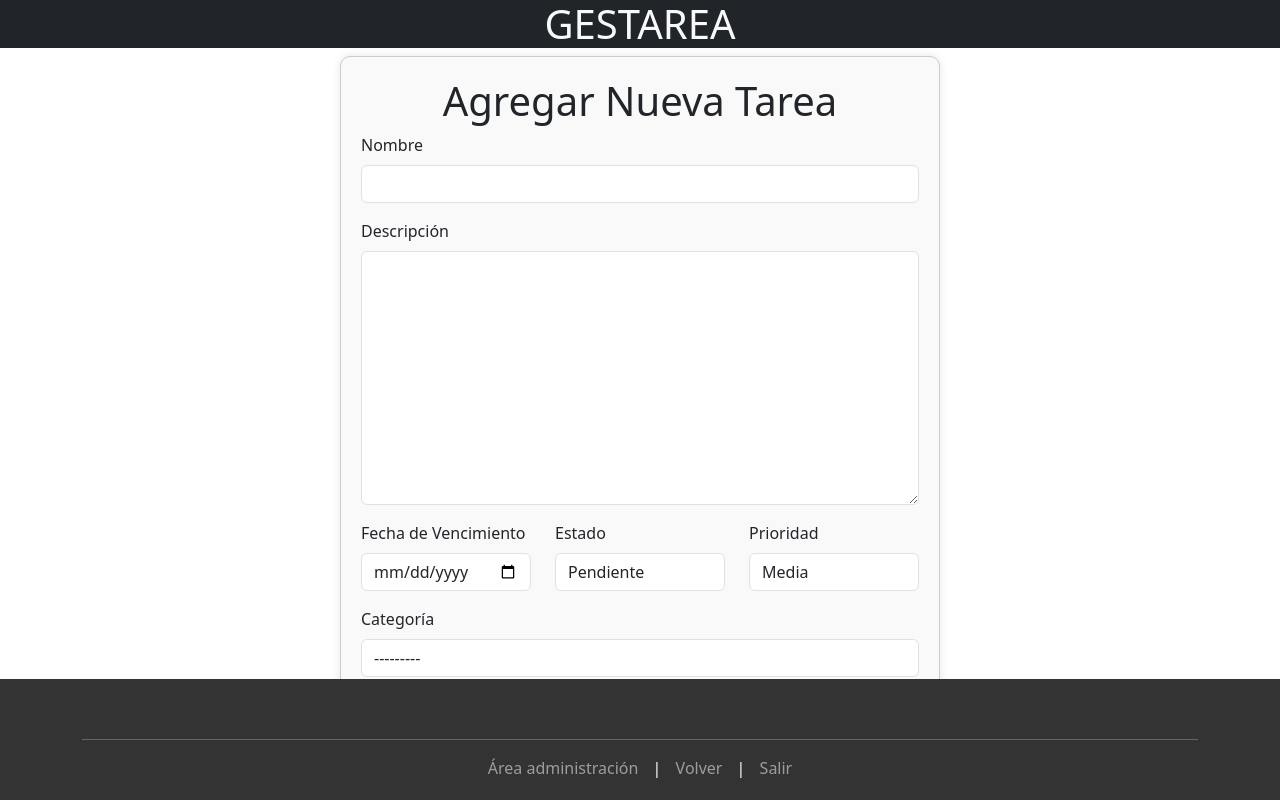
After one commit to elprofedotti/GT, a Django app: page /agregar_tarea/ in a window 1280 px wide. The commit adds this page. Run offline with Django 4.2, Linux system fonts and the light colour scheme; a user stored in the database is signed in; data comes from the database, SQL or seed files in the repository; both versions use the stored data as it was after the commit.

Commit message:
mejoras front, agregado algo SQL

```diff
--- a/p_gestarea/p_gestarea/settings.py
+++ b/p_gestarea/p_gestarea/settings.py
@@ -30,7 +30,7 @@ SECRET_KEY = 'django-insecure-nb4rqh150-%-(o5$!6^=xo!c+2x@372o@zng+l7t9e@ruxe7@2
 DEBUG = True
 
 #aca configuro para entrar a la app desde otras compus de la red. Atento al ip que puede cambiar!!
-ALLOWED_HOSTS = ['127.0.0.1','192.168.1.39']
+ALLOWED_HOSTS = ['127.0.0.1','192.168.1.41']
 
 
 # Application definition
@@ -109,7 +109,7 @@ AUTH_PASSWORD_VALIDATORS = [
 # Internationalization
 # https://docs.djangoproject.com/en/4.2/topics/i18n/
 
-LANGUAGE_CODE = 'en-us'
+LANGUAGE_CODE = 'es'
 
 TIME_ZONE = 'UTC'
 
--- a/p_gestarea/tareas/forms.py
+++ b/p_gestarea/tareas/forms.py
@@ -1,5 +1,5 @@
 from django import forms
-from .models import Tarea
+from .models import Tarea, Categoria
 
 #class TareaForm(forms.ModelForm):
     # class Meta:
@@ -21,3 +21,21 @@ class CambioTareaForm(forms.Form):
     estado = forms.ChoiceField(choices=OPCIONES_ESTADO)
     visibilidad = forms.ChoiceField(choices=OPCIONES_VISIBILIDAD)
     comentario = forms.CharField(widget=forms.Textarea, required=False)
+
+class TareaForm(forms.ModelForm):
+    class Meta:
+        model = Tarea
+        fields = ['nombre', 'descripcion', 'fecha_vencimiento', 'estado', 'prioridad', 'categoria', 'es_publica']
+        widgets = {
+            'fecha_vencimiento': forms.DateInput(attrs={'type': 'date'}),
+        }
+
+
+class TareaFormSQL(forms.ModelForm):
+    nombre = forms.CharField(max_length=200)
+    descripcion = forms.CharField(widget=forms.Textarea)
+    fecha_vencimiento = forms.DateTimeField(widget=forms.DateInput(attrs={'type': 'date'}))
+    estado = forms.ChoiceField(choices=[('PENDIENTE', 'Pendiente'), ('EN_PROGRESO', 'En Progreso'), ('COMPLETADA', 'Completada')])
+    prioridad = forms.ChoiceField(choices=[('BAJA', 'Baja'), ('MEDIA', 'Media'), ('ALTA', 'Alta')])
+    categoria = forms.ModelChoiceField(queryset=Categoria.objects.all())
+    es_publica = forms.BooleanField(required=False)
--- a/p_gestarea/tareas/templates/base_generic.html
+++ b/p_gestarea/tareas/templates/base_generic.html
@@ -45,6 +45,15 @@
         .login-container input[type="submit"]:hover {
             background-color: #0056b3;
         }
+        .form-container {
+            max-width: 600px;
+            margin: 0 auto;
+            padding: 20px;
+            border: 1px solid #ccc;
+            border-radius: 10px;
+            background-color: #f9f9f9;
+            box-shadow: 0 0 10px rgba(0, 0, 0, 0.1);
+        }
         footer {
             background-color: #333;
             color: white;
@@ -64,6 +73,9 @@
         }
     </style>
     <script src="https://cdn.jsdelivr.net/npm/bootstrap@5.3.1/dist/js/bootstrap.bundle.min.js" integrity="sha384-HwwvtgBNo3bZJJLYd8oVXjrBZt8cqVSpeBNS5n7C8IVInixGAoxmnlMuBnhbgrkm" crossorigin="anonymous"></script>
+    <script src="https://code.jquery.com/jquery-3.6.0.min.js"></script>
+    <script src="https://cdnjs.cloudflare.com/ajax/libs/bootstrap-datepicker/1.9.0/js/bootstrap-datepicker.min.js"></script>
+
 </head>
 <body>
     <header>
@@ -98,5 +110,14 @@
             {% endif %}
         </div>
     </footer>
+
+    <script>
+        // $(document).ready(function(){
+        //     $('#id_fecha_vencimiento').datepicker({
+        //         format: 'yyyy-mm-dd',
+        //         autoclose: true
+        //     });
+        // });
+    </script>
 </body>
 </html>
--- a/p_gestarea/tareas/templates/inicio.html
+++ b/p_gestarea/tareas/templates/inicio.html
@@ -1,11 +1,13 @@
 {% extends "base_generic.html" %}
 
 {% block content %}
-<center><h1>Bienvenido ADMINISTRADOR!</h1></center>
+<center><h1>Dashboard ADMINISTRADOR!</h1></center>
 <br>
 <h2>Total de tareas: {{ tareas_tot }}</h2>
 <br>
+<a href="{% url 'agregar_tarea' %}" class="btn btn-success">Agregar Nueva Tarea</a>
 
+<br><hr>
 <!-- pendientes  -->
 <div class="accordion" id="accordionExample">
 <div class="accordion-item">
--- /dev/null
+++ b/p_gestarea/tareas/templates/tareas/agregar_tarea.html
@@ -0,0 +1,43 @@
+{% extends "base_generic.html" %}
+{% load form_extras %}  <!-- Aquí cargamos el filtro -->
+
+{% block content %}
+<div class="container form-container">
+    <h1 class="text-center">Agregar Nueva Tarea</h1>
+    <form method="post">
+        {% csrf_token %}
+        <div class="mb-3">
+            <label for="id_nombre" class="form-label">Nombre</label>
+            {{ form.nombre|add_class:"form-control" }}
+        </div>
+        <div class="mb-3">
+            <label for="id_descripcion" class="form-label">Descripción</label>
+            {{ form.descripcion|add_class:"form-control" }}
+        </div>
+        <div class="row">
+            <div class="col-md-4 mb-3">
+                <label for="id_fecha_vencimiento" class="form-label">Fecha de Vencimiento</label>
+                <!-- {{ form.fecha_vencimiento|add_class:"form-control" }} -->
+                {{ form.fecha_vencimiento|add_class:"form-control" }}
+            </div>
+            <div class="col-md-4 mb-3">
+                <label for="id_estado" class="form-label">Estado</label>
+                {{ form.estado|add_class:"form-control" }}
+            </div>
+            <div class="col-md-4 mb-3">
+                <label for="id_prioridad" class="form-label">Prioridad</label>
+                {{ form.prioridad|add_class:"form-control" }}
+            </div>
+        </div>
+        <div class="mb-3">
+            <label for="id_categoria" class="form-label">Categoría</label>
+            {{ form.categoria|add_class:"form-control" }}
+        </div>
+        <div class="mb-3 form-check">
+            {{ form.es_publica|add_class:"form-check-input" }}
+            <label for="id_es_publica" class="form-check-label">Es Pública</label>
+        </div>
+        <button type="submit" class="btn btn-primary w-100">Guardar Tarea</button>
+    </form>
+</div>
+{% endblock %}
--- /dev/null
+++ b/p_gestarea/tareas/templatetags/form_extras.py
@@ -0,0 +1,9 @@
+# tareas/templatetags/form_extras.py
+
+from django import template
+
+register = template.Library()
+
+@register.filter(name='add_class')
+def add_class(field, css):
+    return field.as_widget(attrs={"class": css})
--- a/p_gestarea/tareas/urls.py
+++ b/p_gestarea/tareas/urls.py
@@ -5,6 +5,7 @@ from . import views
 
 urlpatterns = [
     path('', views.inicio, name='inicio'),
+    path('inicio', views.inicio, name='inicio'),
     path('tareas/', views.lista_tareas, name='lista_tareas'),
     path('tareas/<int:id_tarea>/', views.detalle_tarea, name='detalle_tarea'),
     path('cambiar_estado_tarea/<int:tarea_id>/', views.cambiar_estado_tarea, name='cambiar_estado_tarea'),
@@ -16,4 +17,6 @@ urlpatterns = [
 	path('admin/', views.inicio_sesion, name='admin'),
     path('logout/', LogoutView.as_view(), name='logout'),
 	path('chau/', views.chau, name='chau'),
+	path('agregar_tarea/', views.agregar_tarea, name='agregar_tarea'),
+	path('agregar_tareaSQL/', views.agregar_tarea, name='agregar_tareaSQL'),
 ]
--- a/p_gestarea/tareas/views.py
+++ b/p_gestarea/tareas/views.py
@@ -3,8 +3,11 @@ from .models import Tarea, Comentario, Categoria
 from django.contrib.auth.models import User
 from django.contrib.auth import authenticate, login
 from django.contrib.auth.forms import UserCreationForm
-from .forms import CambioTareaForm
+from .forms import CambioTareaForm, TareaFormSQL, TareaForm
+from django.db import connection
+
 from django.db.models import Q
+
 
 
 def inicio(request):
@@ -140,3 +143,47 @@ def admin(request):
 
 def chau(request):
 	return render(request, 'tareas/inicio.html')
+
+def agregar_tarea(request):
+    if not request.user.is_authenticated:
+        return redirect('inicio_sesion')
+
+    if request.method == 'POST':
+        form = TareaForm(request.POST)
+        if form.is_valid():
+            nueva_tarea = form.save(commit=False)
+            nueva_tarea.asignada_a = request.user  # Se asigna la tarea al usuario actual
+            nueva_tarea.save()
+            return redirect('inicio')
+    else:
+        form = TareaForm()
+
+    return render(request, 'tareas/agregar_tarea.html', {'form': form})
+
+def agregar_tareaSQL(request):
+    if not request.user.is_authenticated:
+        return redirect('inicio_sesion')
+
+    if request.method == 'POST':
+        form = TareaForm(request.POST)
+        if form.is_valid():
+            nombre = form.cleaned_data['nombre']
+            descripcion = form.cleaned_data['descripcion']
+            fecha_vencimiento = form.cleaned_data['fecha_vencimiento']
+            estado = form.cleaned_data['estado']
+            prioridad = form.cleaned_data['prioridad']
+            categoria_id = form.cleaned_data['categoria'].id
+            es_publica = form.cleaned_data['es_publica']
+            asignada_a_id = request.user.id
+
+            with connection.cursor() as cursor:
+                cursor.execute('''
+                    INSERT INTO tareas_tarea (nombre, descripcion, fecha_vencimiento, estado, prioridad, categoria_id, asignada_a_id, es_publica)
+                    VALUES (%s, %s, %s, %s, %s, %s, %s, %s)
+                ''', [nombre, descripcion, fecha_vencimiento, estado, prioridad, categoria_id, asignada_a_id, es_publica])
+
+            return redirect('lista_tareas')
+    else:
+        form = TareaForm()
+
+    return render(request, 'tareas/agregar_tarea.html', {'form': form})
```
Also changed, not shown: p_gestarea/tareas/templates/tareas/inicio.html (+10 -1 lines), p_gestarea/tareas/templates/tareas/lista_tareas.html (+4 -4 lines), p_gestarea/db.sqlite3, p_gestarea/tareas/templatetags/__init__.py (added).
